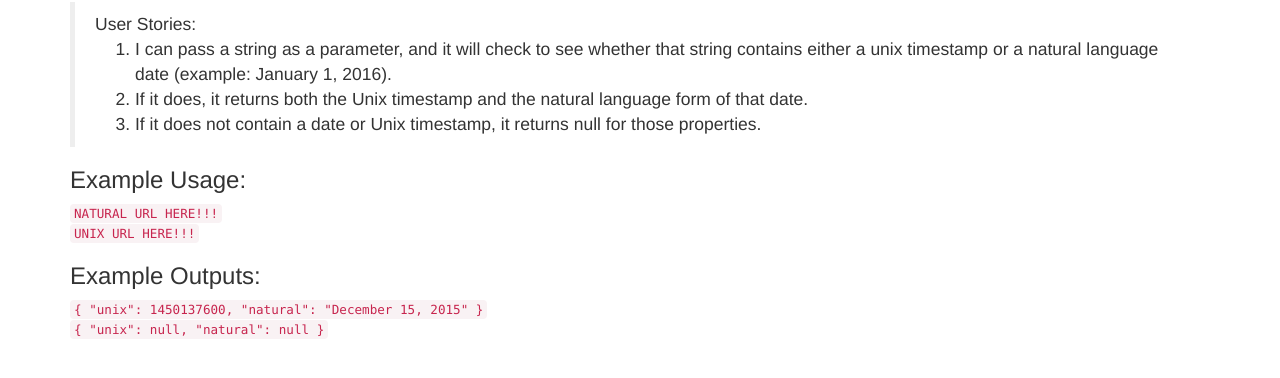
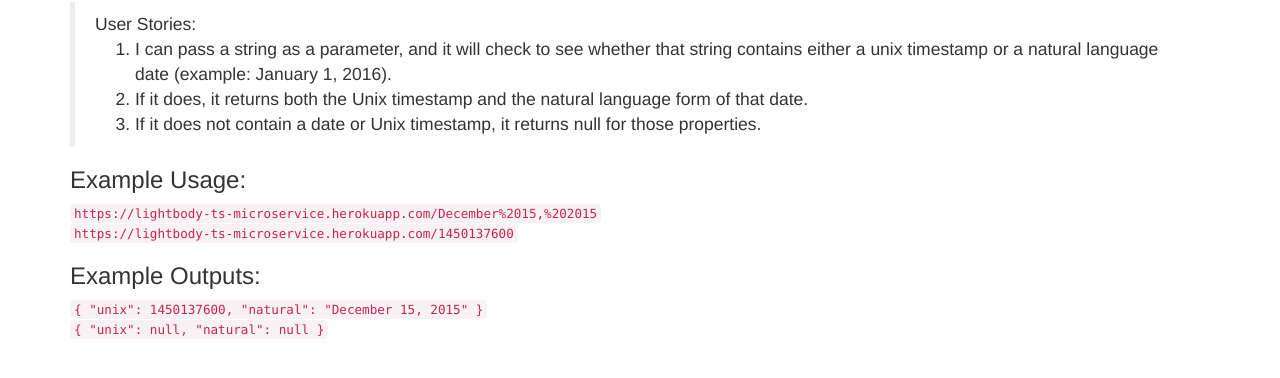
Before and after one commit to Lightbody08/timestamp-api, a website: page index.html in a window 1280 px wide. Shown: the part 68-446 px from the top of the page. Drawn offline with nearby package versions, Linux system fonts and the light colour scheme.

Commit message:
Almost completed

```diff
--- a/index.html
+++ b/index.html
@@ -17,8 +17,8 @@
                 </ol>
             </blockquote>
             <h3>Example Usage:</h3>
-                <code>NATURAL URL HERE!!!</code><br>
-                <code>UNIX URL HERE!!!</code>
+                <code>https://lightbody-ts-microservice.herokuapp.com/December%2015,%202015</code><br>
+                <code>https://lightbody-ts-microservice.herokuapp.com/1450137600</code>
             <h3>Example Outputs:</h3>
                 <code>{ "unix": 1450137600, "natural": "December 15, 2015" }</code><br>
                 <code>{ "unix": null, "natural": null }</code>
```
